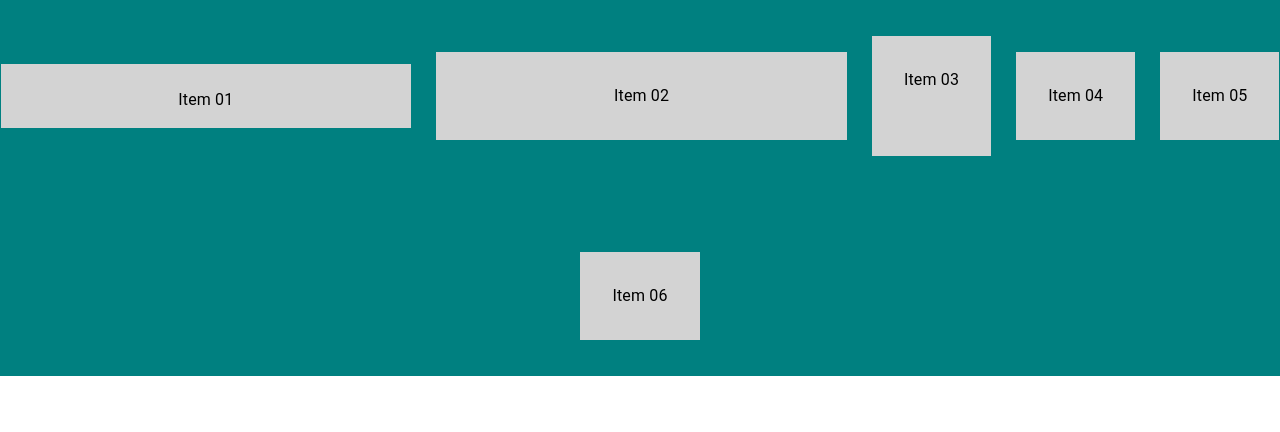
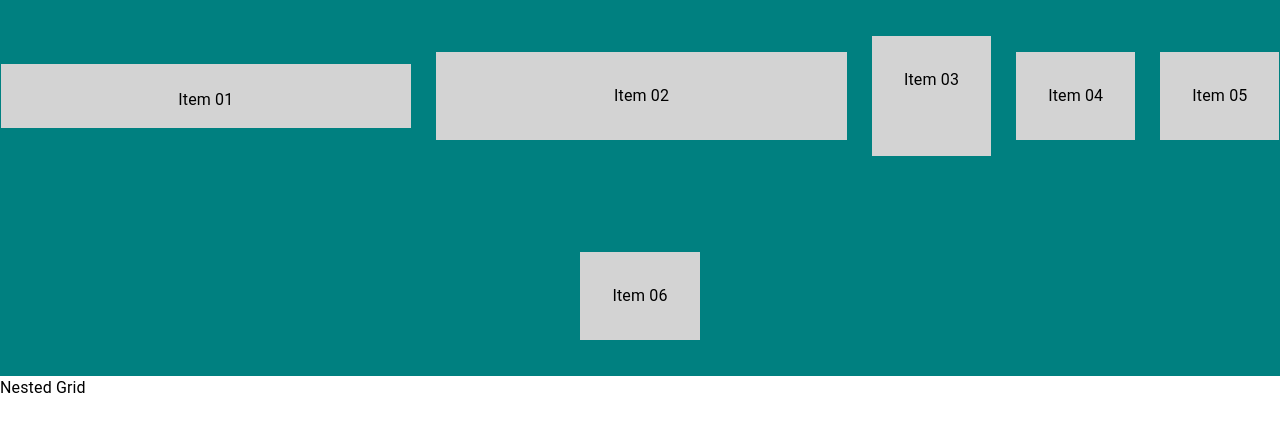
Before and after one commit to dineshabey/react-MUI, a React (Create React App) app: page / in a window 1280 px wide. Shown: the top 432 px of the page. Built offline with nearby package versions, Linux system fonts and the light colour scheme.

Commit message:
add nestedGird  - GRID

```diff
--- a/src/App.js
+++ b/src/App.js
@@ -4,6 +4,7 @@ import ComponetsUsages from './ComponetsUsages';
 import BoxSx from './layouts/BoxSx';
 import BasicGrid from './layouts/BasicGrid';
 import LearnGrid from './layouts/LearnGrid';
+import NestedGrid from './layouts/NestedGrid';
 
 
 function App() {
@@ -21,6 +22,8 @@ function App() {
 
       <LearnGrid />
 
+      <NestedGrid/>
+
     </div>
   );
 }
--- /dev/null
+++ b/src/layouts/NestedGrid.js
@@ -0,0 +1,17 @@
+import { Grid, Typography } from '@mui/material'
+import React from 'react'
+
+export default function NestedGrid() {
+    return (
+        <div>
+            <Grid container>
+                <Grid item>
+                    <Typography>
+                        Nested Grid
+                    </Typography>
+                </Grid>
+
+            </Grid>
+        </div>
+    )
+}
```
